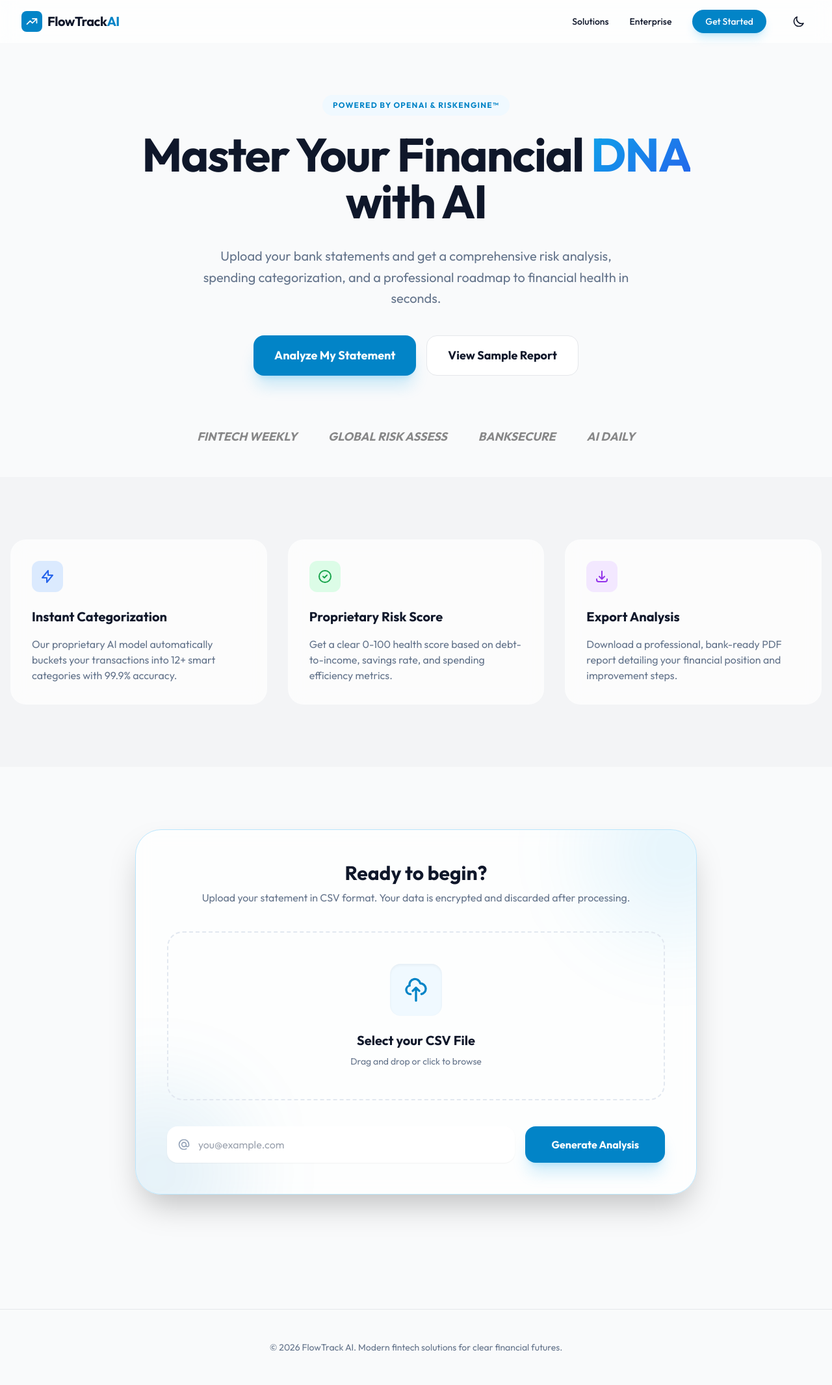
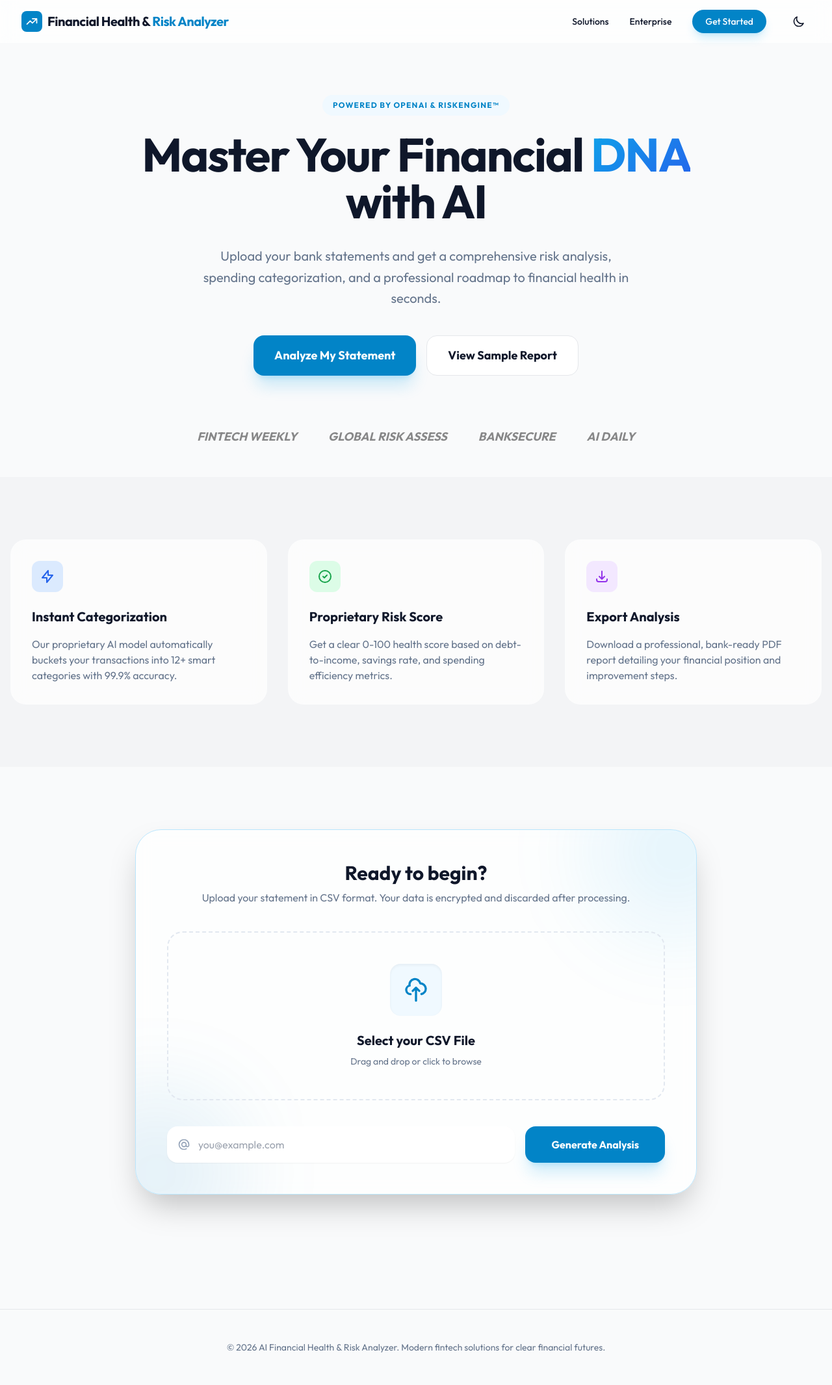
Before and after one commit to OscarKingIn/AI-Financial-Health-Risk-Analyzer, a Flask app: page / in a window 1280 px wide. Shown: the whole page at 65% size. Run offline with Flask 3, Linux system fonts and the light colour scheme; some libraries are stand-ins or nearby versions.

Commit message:
Rename app to AI Financial Health & Risk Analyzer

```diff
--- a/templates/base.html
+++ b/templates/base.html
@@ -4,7 +4,7 @@
 <head>
     <meta charset="UTF-8">
     <meta name="viewport" content="width=device-width, initial-scale=1.0">
-    <title>FlowTrack AI | Professional Financial Risk Analysis</title>
+    <title>AI Financial Health & Risk Analyzer | Professional Financial Risk Analysis</title>
     <script src="https://cdn.tailwindcss.com"></script>
     <script>
         tailwind.config = {
@@ -72,8 +72,8 @@
                                 d="M13 7h8m0 0v8m0-8l-8 8-4-4-6 6"></path>
                         </svg>
                     </div>
-                    <span class="text-xl font-bold tracking-tight">FlowTrack<span
-                            class="text-brand-600">AI</span></span>
+                    <span class="text-xl font-bold tracking-tight">Financial Health & <span class="text-brand-600">Risk
+                            Analyzer</span></span>
                 </div>
 
                 <div class="hidden md:flex items-center gap-8 text-sm font-medium">
@@ -111,7 +111,8 @@
 
     <footer class="border-t border-gray-200 dark:border-slate-800 py-12 mt-20">
         <div class="max-w-7xl mx-auto px-4 text-center">
-            <p class="text-slate-500 text-sm">&copy; 2026 FlowTrack AI. Modern fintech solutions for clear financial
+            <p class="text-slate-500 text-sm">&copy; 2026 AI Financial Health & Risk Analyzer. Modern fintech solutions
+                for clear financial
                 futures.</p>
         </div>
     </footer>
```
Also changed, not shown: README.md.
